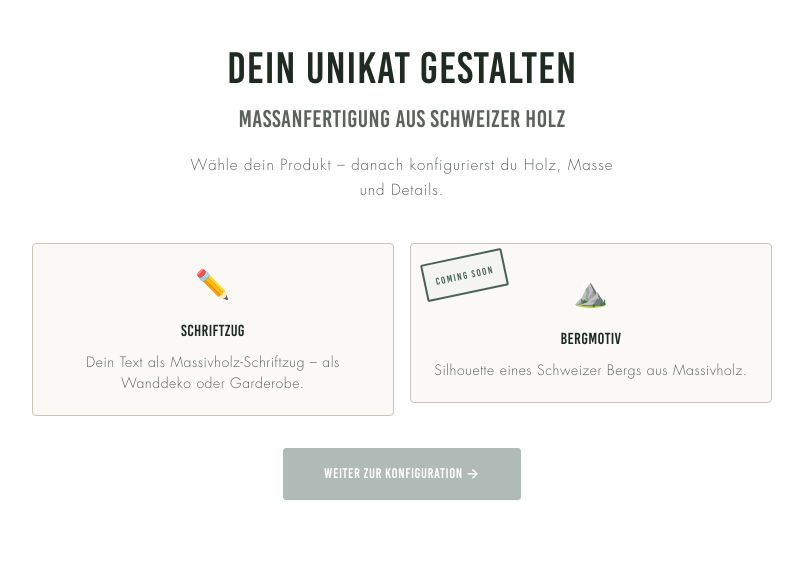
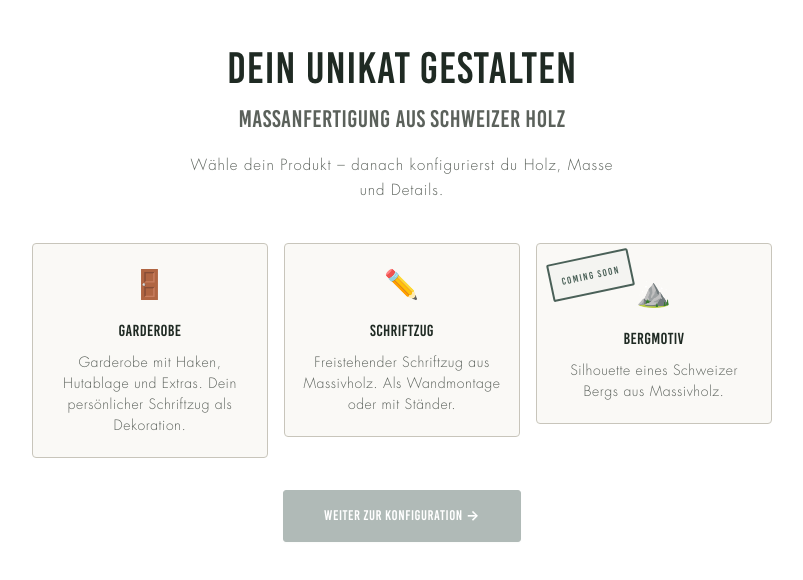
Before and after one commit to Holzschneiderei/holzschneiderei, a React (Vite) app: page / in a window 1280 px wide. Shown: the top 580 px of the page, without its empty margins (238-1041 px from the left). Built offline with nearby package versions, Linux system fonts and the light colour scheme.

Commit message:
refactor(produktwahl): flatten product groups into individual cards

```diff
--- a/src/components/phases/PhaseTypen.jsx
+++ b/src/components/phases/PhaseTypen.jsx
@@ -12,9 +12,8 @@ export default function PhaseTypen({ startWizard, triggerShake, setErrors }) {
 
   const productGroups = products ? getProductGroups(products) : [];
   const hasProducts = productGroups.length > 0;
-
-  const currentGroup = productGroups.find((g) =>
-    g.type === "group" && g.variants.some((v) => v.id === form.product)
+  const allCards = productGroups.flatMap((entry) =>
+    entry.type === "standalone" ? [entry.product] : entry.variants
   );
 
   const selectProduct = (productId) => {
@@ -31,8 +30,6 @@ export default function PhaseTypen({ startWizard, triggerShake, setErrors }) {
     }
   };
 
-  const selectGroup = (group) => selectProduct(group.primary.id);
-
   const handleWeiter = () => {
     const e = {};
     if (hasProducts && !form.product) e.typ = true;
@@ -43,7 +40,6 @@ export default function PhaseTypen({ startWizard, triggerShake, setErrors }) {
   };
 
   const selectedProduct = products?.find((p) => p.id === form.product);
-  const showVariantToggle = currentGroup && currentGroup.variants.length > 1;
   const isComingSoon = selectedProduct?.comingSoon;
   const canProceed = form.typ && !isComingSoon;
 
@@ -65,11 +61,8 @@ export default function PhaseTypen({ startWizard, triggerShake, setErrors }) {
 
       {hasProducts ? (
         <div role="radiogroup" aria-label="Produkt wählen" className="flex flex-col gap-4">
-          {/* Product cards */}
-          <div className={`grid gap-4`} style={{ gridTemplateColumns: `repeat(${Math.min(productGroups.length, 3)}, 1fr)` }}>
-            {productGroups.map((entry) => {
-              if (entry.type === "standalone") {
-                const product = entry.product;
+          <div className={`grid gap-4`} style={{ gridTemplateColumns: `repeat(${Math.min(allCards.length, 3)}, 1fr)` }}>
+            {allCards.map((product) => {
               const selected = form.product === product.id;
               return (
                 <SelectionCard key={product.id} selected={selected} onClick={() => selectProduct(product.id)}
@@ -90,55 +83,8 @@ export default function PhaseTypen({ startWizard, triggerShake, setErrors }) {
                   <span className="text-sm text-muted leading-normal tracking-[0.04em]">{product.desc}</span>
                 </SelectionCard>
               );
-              }
-
-              const { primary, variants } = entry;
-              const isSelected = variants.some((v) => v.id === form.product);
-              return (
-                <SelectionCard key={primary.group} selected={isSelected} onClick={() => selectGroup(entry)}
-                  role="radio" aria-checked={isSelected}
-                  shade="light" badgeSize="lg" className="flex flex-col items-center gap-2.5 py-5 px-4 text-center self-start">
-                  <span className="text-[28px]" aria-hidden="true">{primary.groupIcon || primary.icon}</span>
-                  <span className="text-base font-bold tracking-[0.02em] uppercase text-text">{primary.groupLabel || primary.label}</span>
-                  <span className="text-sm text-muted leading-normal tracking-[0.04em]">{primary.groupDesc || primary.desc}</span>
-                </SelectionCard>
-              );
             })}
           </div>
-
-          {/* Variant toggle — only for grouped non-comingSoon products */}
-          {showVariantToggle && !isComingSoon && (
-            <Fade>
-              <div className="mt-1">
-                <div className="text-[11px] font-bold tracking-widest uppercase text-muted text-center mb-2.5" aria-hidden="true">Variante</div>
-                <div role="group" aria-label="Variante wählen" className="flex rounded-[4px] border-[1.5px] border-border overflow-hidden bg-field">
-                  {currentGroup.variants.map((variant) => {
-                    const isActive = form.product === variant.id;
-                    return (
-                      <button
-                        key={variant.id}
-                        onClick={() => selectProduct(variant.id)}
-                        aria-pressed={isActive}
-                        className={`flex-1 flex items-center justify-center gap-2 py-3.5 px-4 font-body text-[13px] font-bold tracking-[0.02em] border-none cursor-pointer transition-all duration-200 focus-visible:outline-2 focus-visible:outline-brand focus-visible:outline-offset-[-2px] ${
-                          isActive
-                            ? 'bg-brand text-white shadow-[inset_0_-2px_0_rgba(0,0,0,0.15)]'
-                            : 'bg-transparent text-muted hover:text-text hover:bg-[rgba(31,59,49,0.04)]'
-                        }`}
-                      >
-                        <span className="text-base" aria-hidden="true">{variant.variantIcon || variant.icon}</span>
-                        <span>{variant.variantLabel || variant.label}</span>
-                      </button>
-                    );
-                  })}
-                </div>
-                {selectedProduct && (
-                  <div className="text-[11px] text-muted text-center mt-2 leading-normal">
-                    {selectedProduct.variantDesc || selectedProduct.desc}
-                  </div>
-                )}
-              </div>
-            </Fade>
-          )}
 
           {/* Preview panel — content depends on product type */}
           {selectedProduct && (
```
Lines whose indentation alone changed are shown as unchanged.
